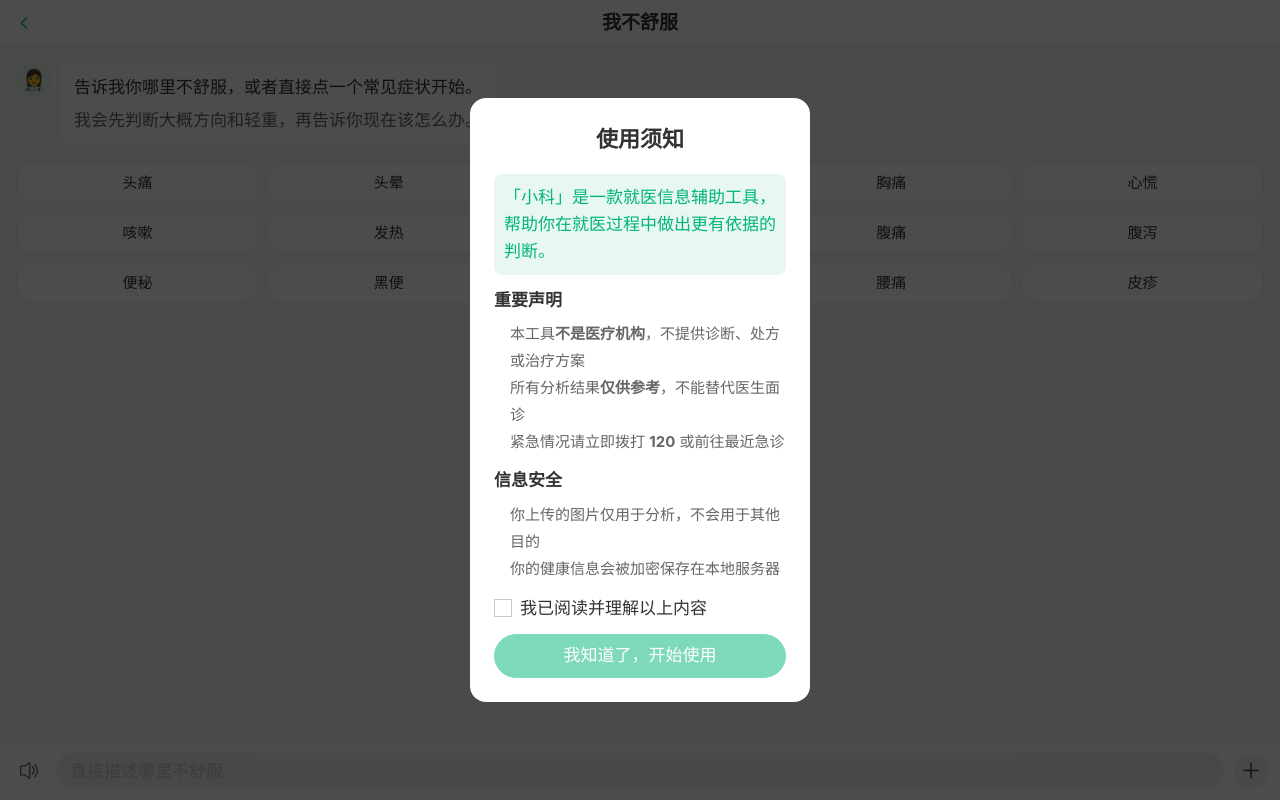
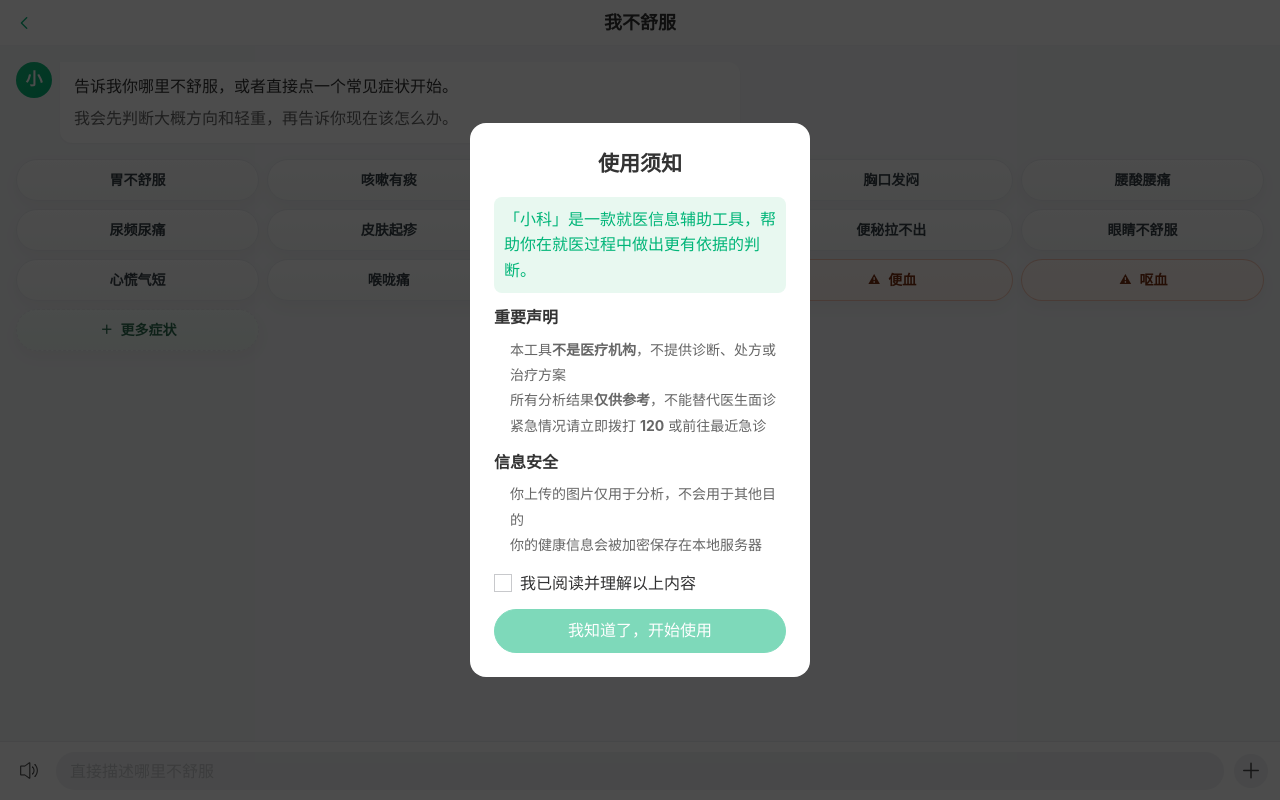
Before and after one commit to hbqchjy/guashake, a Vue app in the folder v1/: page /v1/triage in a window 1280 px wide. Built offline with nearby package versions, Linux system fonts and the light colour scheme.

Commit message:
refactor(v1): polish home copy and triage intro

```diff
--- a/v1/src/styles/variables.css
+++ b/v1/src/styles/variables.css
@@ -31,10 +31,10 @@
   --radius-lg: 16px;
 
   /* 字体 */
-  --font-size-xs: 13px;
-  --font-size-sm: 15px;
-  --font-size-md: 17px;
-  --font-size-lg: 19px;
-  --font-size-xl: 22px;
-  --font-size-xxl: 26px;
+  --font-size-xs: 12px;
+  --font-size-sm: 14px;
+  --font-size-md: 16px;
+  --font-size-lg: 18px;
+  --font-size-xl: 21px;
+  --font-size-xxl: 24px;
 }
--- a/v1/src/views/HomePage.vue
+++ b/v1/src/views/HomePage.vue
@@ -4,7 +4,7 @@
     <header class="home-header">
       <div class="header-left">
         <h1 class="app-title">小科</h1>
-        <p class="app-subtitle">看病前帮你判断方向，看病时帮你省钱少走弯路，看完后帮你看懂结果。</p>
+        <p class="app-subtitle">看病前判断方向，看病中少走弯路，看病后看懂结果。</p>
       </div>
       <div class="header-right" @click="goLogin">
         <span class="user-nick" v-if="nickname">{{ nickname }}</span>
@@ -17,28 +17,34 @@
       <p class="stage-hint">你现在处于哪个阶段？</p>
 
       <div class="stage-card stage-pre" @click="goTriage">
-        <div class="stage-icon">&#x1F61F;</div>
+        <div class="stage-icon stage-icon-pre">
+          <van-icon name="warning-o" size="24" />
+        </div>
         <div class="stage-info">
           <h3>我不舒服</h3>
-          <p>先帮你判断大概是什么问题，看看现在该观察、先用药，还是去医院。</p>
+          <p>评估症状轻重，提供观察、用药与就医参考。</p>
         </div>
         <van-icon name="arrow" class="stage-arrow" />
       </div>
 
       <div class="stage-card stage-during" @click="goHospital">
-        <div class="stage-icon">&#x1F3E5;</div>
+        <div class="stage-icon stage-icon-during">
+          <van-icon name="records-o" size="24" />
+        </div>
         <div class="stage-info">
           <h3>我在医院</h3>
-          <p>帮你提前想好怎么和医生说病情、怎么问检查和用药，也能看懂检查单和处方。</p>
+          <p>梳理病情重点，辅助医患沟通，解读检查、处方，帮助减少不必要支出。</p>
         </div>
         <van-icon name="arrow" class="stage-arrow" />
       </div>
 
       <div class="stage-card stage-post" @click="goReport">
-        <div class="stage-icon">&#x1F4CB;</div>
+        <div class="stage-icon stage-icon-post">
+          <van-icon name="description" size="24" />
+        </div>
         <div class="stage-info">
           <h3>我看完了</h3>
-          <p>帮你看懂检查结果，提醒你接下来怎么处理、怎么复查，什么时候需要再去医院。</p>
+          <p>通俗解读报告结果，说明异常意义，并提供后续处理与复查建议。</p>
         </div>
         <van-icon name="arrow" class="stage-arrow" />
       </div>
@@ -193,11 +199,18 @@ function goResult(record) {
 .stage-post { border-left-color: var(--color-primary); }
 
 .stage-icon {
-  font-size: 32px;
   width: 48px;
+  height: 48px;
+  border-radius: 14px;
+  display: flex;
+  align-items: center;
+  justify-content: center;
   flex-shrink: 0;
-  text-align: center;
+  color: #fff;
 }
+.stage-icon-pre { background: linear-gradient(135deg, #ffb84d, #ff8f1f); }
+.stage-icon-during { background: linear-gradient(135deg, #19a0ff, #1677ff); }
+.stage-icon-post { background: linear-gradient(135deg, #15bf7a, #00b578); }
 .stage-info {
   flex: 1;
   min-width: 0;
--- a/v1/src/views/TriagePage.vue
+++ b/v1/src/views/TriagePage.vue
@@ -11,7 +11,7 @@
       <div class="quick-symptoms" v-if="stage === 'init'">
         <div class="chat-bubble bot">
           <div class="bubble-content">
-            <div class="bot-avatar"><span>&#x1F469;&#x200D;&#x2695;&#xFE0F;</span></div>
+            <div class="bot-avatar bot-avatar-brand"><span>小</span></div>
             <div class="bot-text intro-text">
               <p>告诉我你哪里不舒服，或者直接点一个常见症状开始。</p>
               <p>我会先判断大概方向和轻重，再告诉你现在该怎么办。</p>
@@ -21,14 +21,44 @@
 
         <div class="quick-grid">
           <button
-            v-for="item in quickSymptoms"
-            :key="item"
+            v-for="item in primarySymptoms"
+            :key="item.text"
             class="quick-chip"
+            :class="{ 'quick-chip-risk': item.risk }"
             type="button"
-            @click="quickStart(item)"
+            @click="quickStart(item.text)"
           >
-            {{ item }}
+            <span v-if="item.risk" class="quick-risk-icon">⚠</span>
+            <span>{{ item.text }}</span>
           </button>
+          <button
+            class="quick-chip quick-chip-more"
+            :class="{ active: showMoreSymptoms }"
+            type="button"
+            @click="showMoreSymptoms = !showMoreSymptoms"
+          >
+            <span class="quick-risk-icon">＋</span>
+            <span>更多症状</span>
+          </button>
+        </div>
+
+        <div class="more-symptoms" v-if="showMoreSymptoms">
+          <div class="more-group" v-for="group in symptomGroups" :key="group.label">
+            <div class="more-group-title">{{ group.label }}</div>
+            <div class="more-group-row">
+              <button
+                v-for="item in group.items"
+                :key="item.text"
+                class="quick-chip more-chip"
+                :class="{ 'quick-chip-risk': item.risk }"
+                type="button"
+                @click="quickStart(item.text)"
+              >
+                <span v-if="item.risk" class="quick-risk-icon">⚠</span>
+                <span>{{ item.text }}</span>
+              </button>
+            </div>
+          </div>
         </div>
       </div>
 
@@ -39,7 +69,7 @@
         :class="msg.role"
       >
         <div class="bubble-content" v-if="msg.role === 'bot'">
-          <div class="bot-avatar"><span>&#x1F469;&#x200D;&#x2695;&#xFE0F;</span></div>
+          <div class="bot-avatar bot-avatar-brand"><span>小</span></div>
           <div class="bot-text">
             <p v-html="msg.text"></p>
             <div class="options" v-if="msg.options && msg.isLatest && !loading">
@@ -59,7 +89,7 @@
 
       <div class="chat-bubble bot" v-if="loading">
         <div class="bubble-content">
-          <div class="bot-avatar"><span>&#x1F469;&#x200D;&#x2695;&#xFE0F;</span></div>
+          <div class="bot-avatar bot-avatar-brand"><span>小</span></div>
           <div class="bot-text">
             <div class="typing-dots"><span></span><span></span><span></span></div>
           </div>
@@ -177,15 +207,49 @@ const stage = ref('init')
 const showInput = ref(true)
 const currentQuestionId = ref('')
 const showPlusMenu = ref(false)
+const showMoreSymptoms = ref(false)
 const composerMode = ref('text')
 const speechListening = ref(false)
 const mediaRecorder = ref(null)
 const mediaChunks = ref([])
 
-const quickSymptoms = [
-  '头痛', '头晕', '胸闷', '胸痛', '心慌',
-  '咳嗽', '发热', '胃痛', '腹痛', '腹泻',
-  '便秘', '黑便', '尿痛', '腰痛', '皮疹',
+const primarySymptoms = [
+  { text: '胃不舒服' },
+  { text: '咳嗽有痰' },
+  { text: '头晕头痛' },
+  { text: '胸口发闷' },
+  { text: '腰酸腰痛' },
+  { text: '尿频尿痛' },
+  { text: '皮肤起疹' },
+  { text: '拉肚子' },
+  { text: '便秘拉不出' },
+  { text: '眼睛不舒服' },
+  { text: '心慌气短' },
+  { text: '喉咙痛' },
+  { text: '黑便', risk: true },
+  { text: '便血', risk: true },
+  { text: '呕血', risk: true },
+]
+
+const symptomGroups = [
+  {
+    label: '常见不舒服',
+    items: [
+      { text: '恶心想吐' }, { text: '肚子痛' }, { text: '反酸烧心' }, { text: '发热怕冷' }, { text: '鼻塞流涕' },
+    ],
+  },
+  {
+    label: '疼痛和外伤',
+    items: [
+      { text: '关节疼' }, { text: '颈肩痛' }, { text: '摔伤扭伤' }, { text: '牙痛脸肿' }, { text: '耳朵痛' },
+    ],
+  },
+  {
+    label: '妇儿和其他',
+    items: [
+      { text: '月经不正常' }, { text: '孩子发烧' }, { text: '失眠焦虑' }, { text: '肛门不舒服' }, { text: '检查报告解读' },
+    ],
+  },
 ]
 
 const inputPlaceholder = computed(() => {
@@ -224,6 +288,7 @@ async function scrollBottom() {
 
 function quickStart(symptom) {
   stage.value = 'starting'
+  showMoreSymptoms.value = false
   addUserMessage(symptom)
   startSession(symptom)
 }
@@ -241,6 +306,7 @@ async function sendText() {
   if (!text || loading.value) return
   inputText.value = ''
   showPlusMenu.value = false
+  showMoreSymptoms.value = false
   addUserMessage(text)
 
   if (stage.value === 'init') {
@@ -559,10 +625,20 @@ async function transcribeAudio(blob) {
       showToast('这次没有识别到语音内容')
       return
     }
-    inputText.value = data.text.trim()
+    const transcript = data.text.trim()
+    inputText.value = ''
     composerMode.value = 'text'
-    await nextTick()
-    await sendText()
+    loading.value = false
+    addUserMessage(transcript)
+    if (stage.value === 'init') {
+      stage.value = 'starting'
+      await startSession(transcript)
+    } else if (stage.value === 'open') {
+      await continueOpen(transcript)
+    } else if (stage.value === 'structured') {
+      await supplement(transcript)
+    }
+    return
   } catch {
     showToast('语音识别失败，请重试')
   } finally {
@@ -646,17 +722,78 @@ onBeforeUnmount(() => {
 }
 
 .quick-chip {
+  display: inline-flex;
+  align-items: center;
+  justify-content: center;
+  gap: 6px;
   border: 1px solid var(--color-border);
-  background: var(--color-white);
-  border-radius: 18px;
+  background: linear-gradient(180deg, #ffffff 0%, #f8faf9 100%);
+  border-radius: 999px;
   min-height: 42px;
-  padding: 0 8px;
+  padding: 0 10px;
   font-size: var(--font-size-sm);
-  color: var(--color-text);
+  font-weight: 600;
+  color: #374047;
+  box-shadow: 0 6px 16px rgba(18, 28, 24, 0.04);
 }
 .quick-chip:active {
   background: var(--color-primary-light);
   border-color: rgba(0, 181, 120, 0.3);
+}
+
+.quick-chip-risk {
+  border-color: rgba(224, 86, 33, 0.3);
+  background: linear-gradient(180deg, #fff8f5 0%, #fff5ef 100%);
+  color: #7a2f11;
+}
+
+.quick-risk-icon {
+  display: inline-flex;
+  align-items: center;
+  justify-content: center;
+  width: 16px;
+  height: 16px;
+  font-size: 12px;
+  line-height: 1;
+}
+
+.quick-chip-more {
+  border-style: dashed;
+  color: #2f6e52;
+  background: linear-gradient(180deg, #f8fffb 0%, #f1faf5 100%);
+}
+
+.quick-chip-more.active {
+  border-color: rgba(7, 193, 96, 0.45);
+  background: linear-gradient(180deg, #eefdf5 0%, #e8f9f1 100%);
+}
+
+.more-symptoms {
+  margin-top: 12px;
+  padding: 12px;
+  background: #ffffff;
+  border-radius: 16px;
+}
+
+.more-group + .more-group {
+  margin-top: 12px;
+}
+
+.more-group-title {
+  margin-bottom: 8px;
+  font-size: var(--font-size-sm);
+  font-weight: 700;
+  color: var(--color-text);
+}
+
+.more-group-row {
+  display: flex;
+  flex-wrap: wrap;
+  gap: 8px;
+}
+
+.more-chip {
+  min-height: 40px;
 }
 
 .chat-bubble {
@@ -665,7 +802,7 @@ onBeforeUnmount(() => {
 .bubble-content {
   display: flex;
   align-items: flex-start;
-  max-width: 88%;
+  max-width: 94%;
 }
 .user-content {
   justify-content: flex-end;
@@ -685,11 +822,19 @@ onBeforeUnmount(() => {
   margin-right: var(--spacing-sm);
 }
 
+.bot-avatar-brand {
+  background: linear-gradient(135deg, #13bf7c, #00b578);
+  color: white;
+  font-size: 17px;
+  font-weight: 700;
+}
+
 .bot-text {
   background: var(--color-white);
   border-radius: 0 var(--radius-md) var(--radius-md) var(--radius-md);
   padding: 12px 14px;
   box-shadow: 0 1px 2px rgba(0, 0, 0, 0.04);
+  width: min(100%, 680px);
 }
 .bot-text p {
   font-size: var(--font-size-md);
@@ -850,5 +995,9 @@ onBeforeUnmount(() => {
   .quick-grid {
     grid-template-columns: repeat(3, minmax(0, 1fr));
   }
+
+  .bubble-content {
+    max-width: 96%;
+  }
 }
 </style>
```
